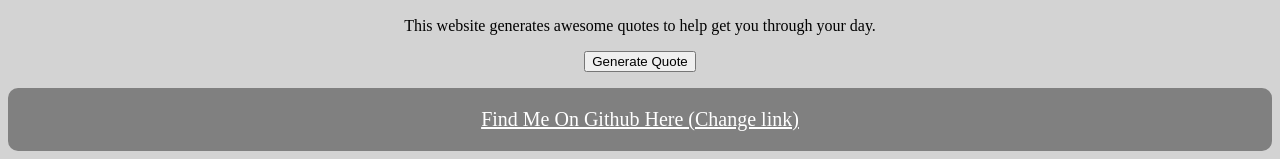
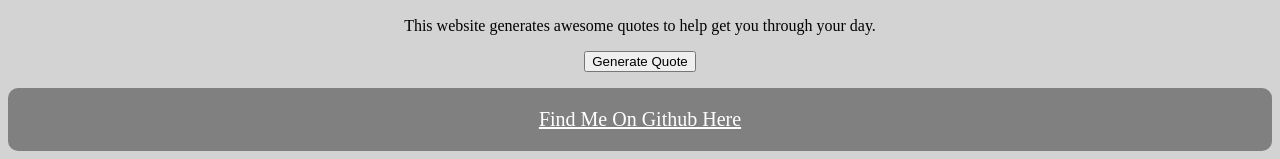
Before and after one commit to stephennnnn/260_Creative_Project_Two, a plain HTML site: page index.html in a window 1280 px wide. Shown: the part 760-919 px from the top of the page. Drawn offline with Linux system fonts and the light colour scheme.

Commit message:
Update index.html

```diff
--- a/index.html
+++ b/index.html
@@ -36,7 +36,7 @@
   </div>
   <!-- footer -->
   <footer class="footer">
-    <a class="github-link" href="https://github.com/stephennnnn/260_Creative_Project_Two"> Find Me On Github Here (Change link) </a>
+    <a class="github-link" href="https://github.com/stephennnnn/260_Creative_Project_Two"> Find Me On Github Here</a>
   </footer>
 
   <!-- javascript -->
```
